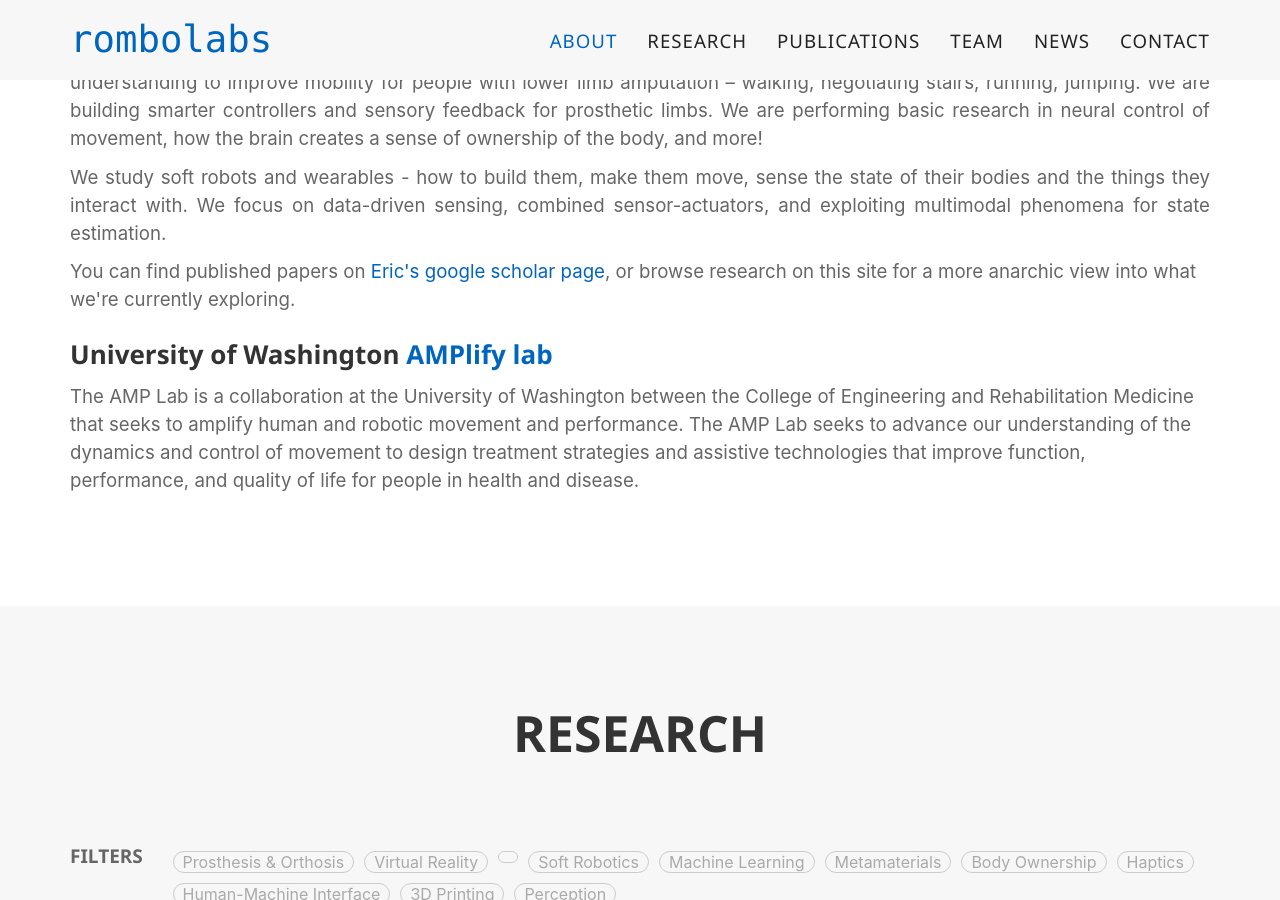
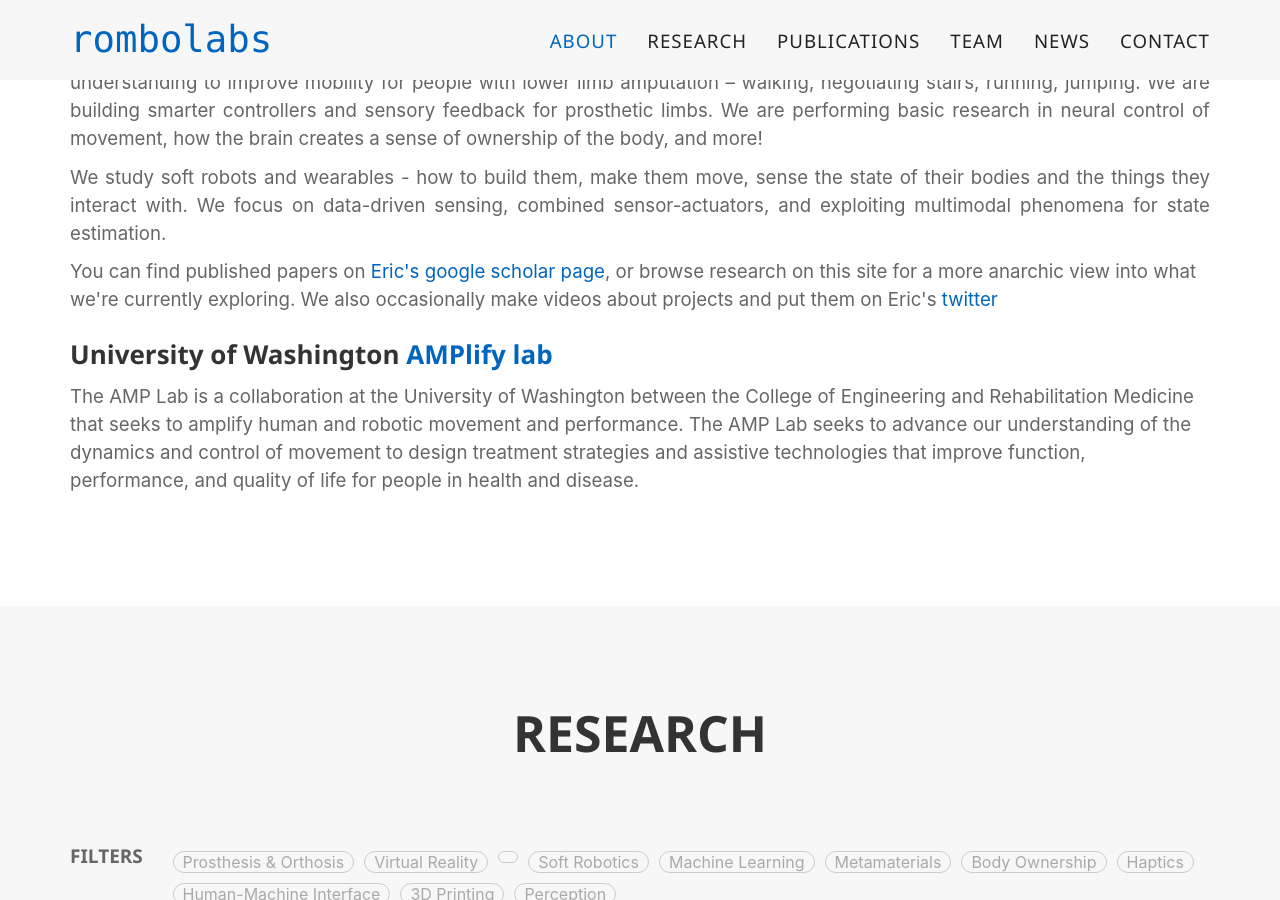
Before and after one commit to RomboLabs/rombolabs.github.io, a Jekyll site: the page built from index.html, in a window 1280 px wide and 900 px high, scrolled down 1694 px. Built offline with Jekyll 4.4.1, drawn with Linux system fonts in a browser that asks for light colours; some web fonts are replaced.

Commit message:
added twitter

```diff
--- a/_includes/about.html
+++ b/_includes/about.html
@@ -14,7 +14,7 @@
                     <p class="text-muted text-justified">We study how humans and other animals sense their bodies and the environment to control movement. We use this understanding to improve mobility for people with lower limb amputation – walking, negotiating stairs, running, jumping. We are building smarter controllers and sensory feedback for prosthetic limbs. We are performing basic research in neural control of movement, how the brain creates a sense of ownership of the body, and more!</p>
                     <p class="text-muted text-justified">We study soft robots and wearables - how to build them, make them move, sense the state of their bodies and the things they interact with. We focus on data-driven sensing, combined sensor-actuators, and exploiting multimodal phenomena for state estimation. </p>
 
-                    <p class="text-muted">You can find published papers on <a href="https://scholar.google.com/citations?user=hZNUZkgAAAAJ&hl=en">Eric's google scholar page</a>, or browse research on this site for a more anarchic view into what we're currently exploring.</p>
+                    <p class="text-muted">You can find published papers on <a href="https://scholar.google.com/citations?user=hZNUZkgAAAAJ&hl=en">Eric's google scholar page</a>, or browse research on this site for a more anarchic view into what we're currently exploring. We also occasionally make videos about projects and put them on Eric's <a href="https://twitter.com/erombokas">twitter</a> </p>
                 </div>
             </div>
             <div class="row">
```
